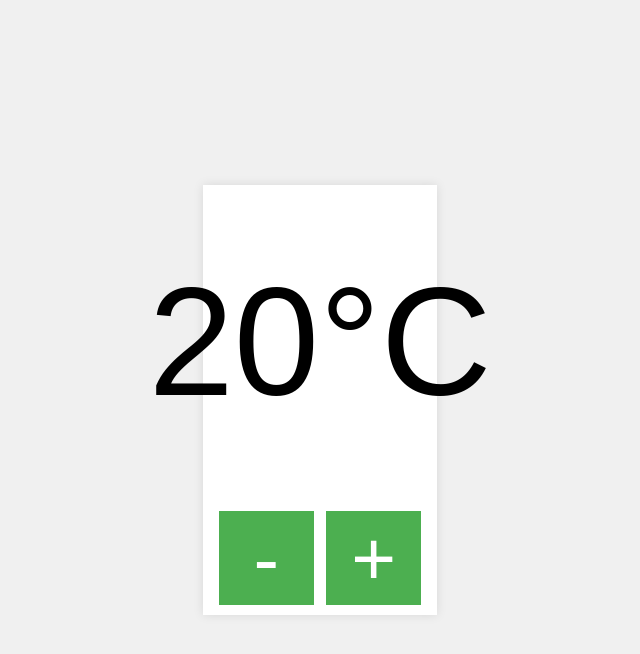
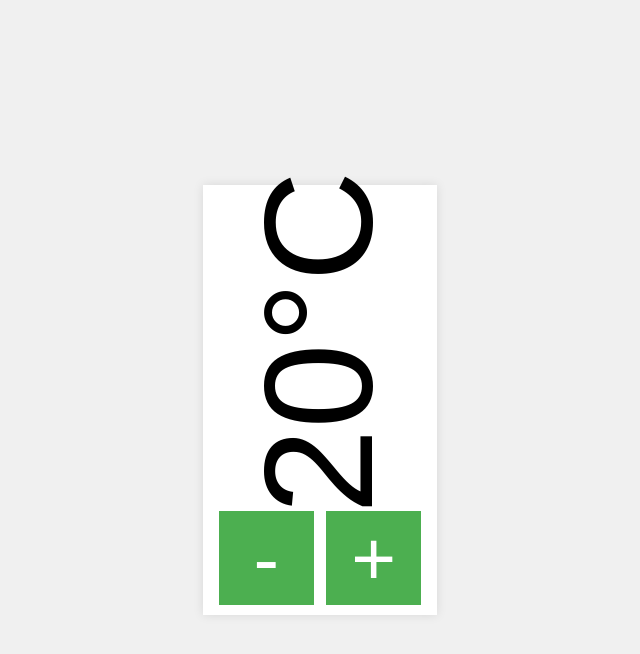
Before and after one commit to mohdhisham24/ThesisWebapp, a Flask app: page /raspberry_touch in a window 1280 px wide. Shown: the top 654 px of the page, without its empty margins (320-960 px from the left). Run offline with Flask 3, Linux system fonts and the light colour scheme; some libraries are stand-ins or nearby versions.

Commit message:
screen fix v7

```diff
--- a/templates/raspberry_touch.html
+++ b/templates/raspberry_touch.html
@@ -35,7 +35,12 @@
             justify-content: center;
             align-items: center;
             font-size: 12vw;
+
         }
+        .temperature-display span {
+        display: inline-block;
+        transform: rotate(-90deg);
+    }
         .button-container {
             display: flex;
             justify-content: space-around;
@@ -58,7 +63,7 @@
 </head>
 <body>
     <div class="container">
-        <div class="temperature-display" id="temperature">20°C</div>
+        <div class="temperature-display"><span id="temperature">20°C</span></div>
         <div class="button-container">
             <button class="temp-button" onclick="updateTemperature(-1)">-</button>
             <button class="temp-button" onclick="updateTemperature(1)">+</button>
```
